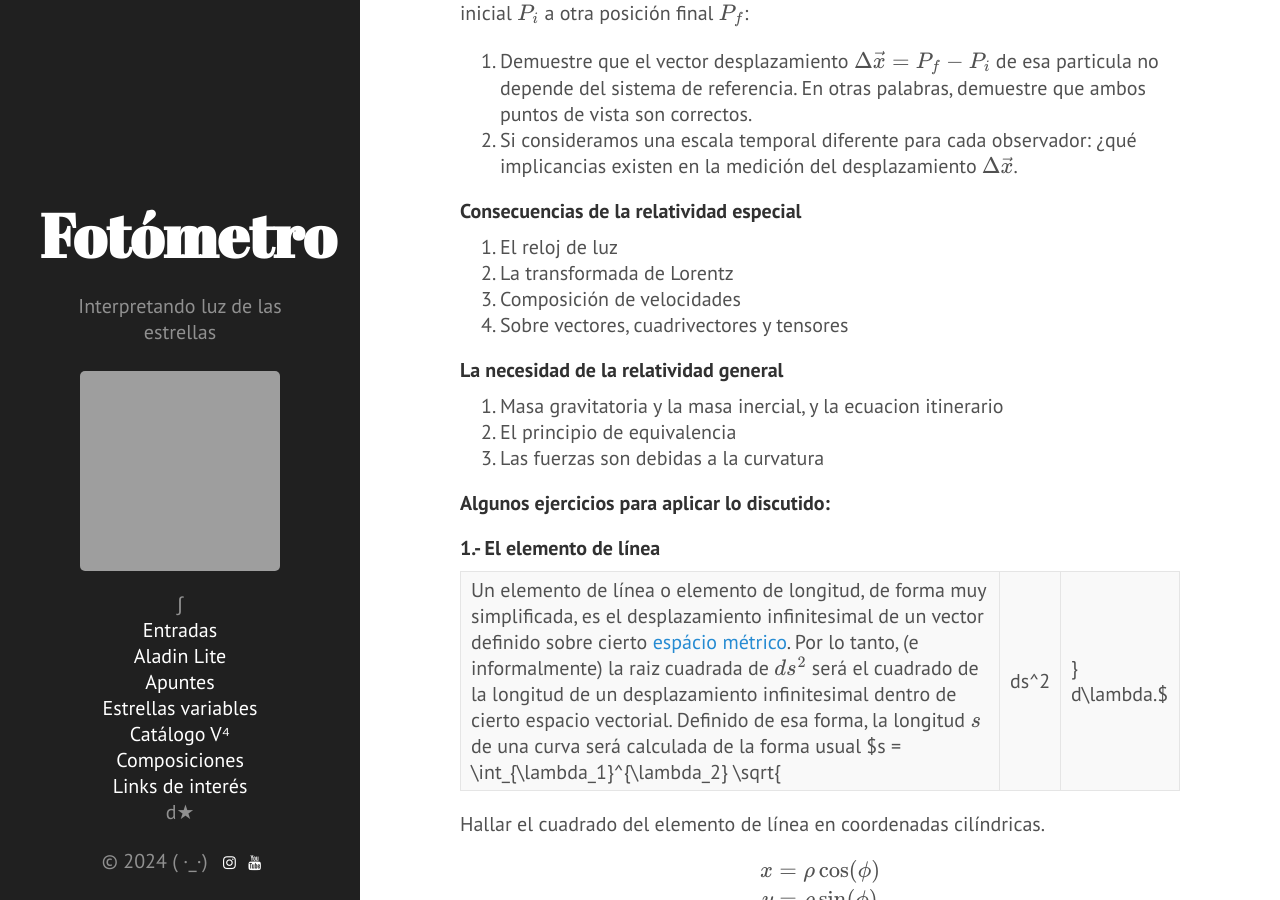
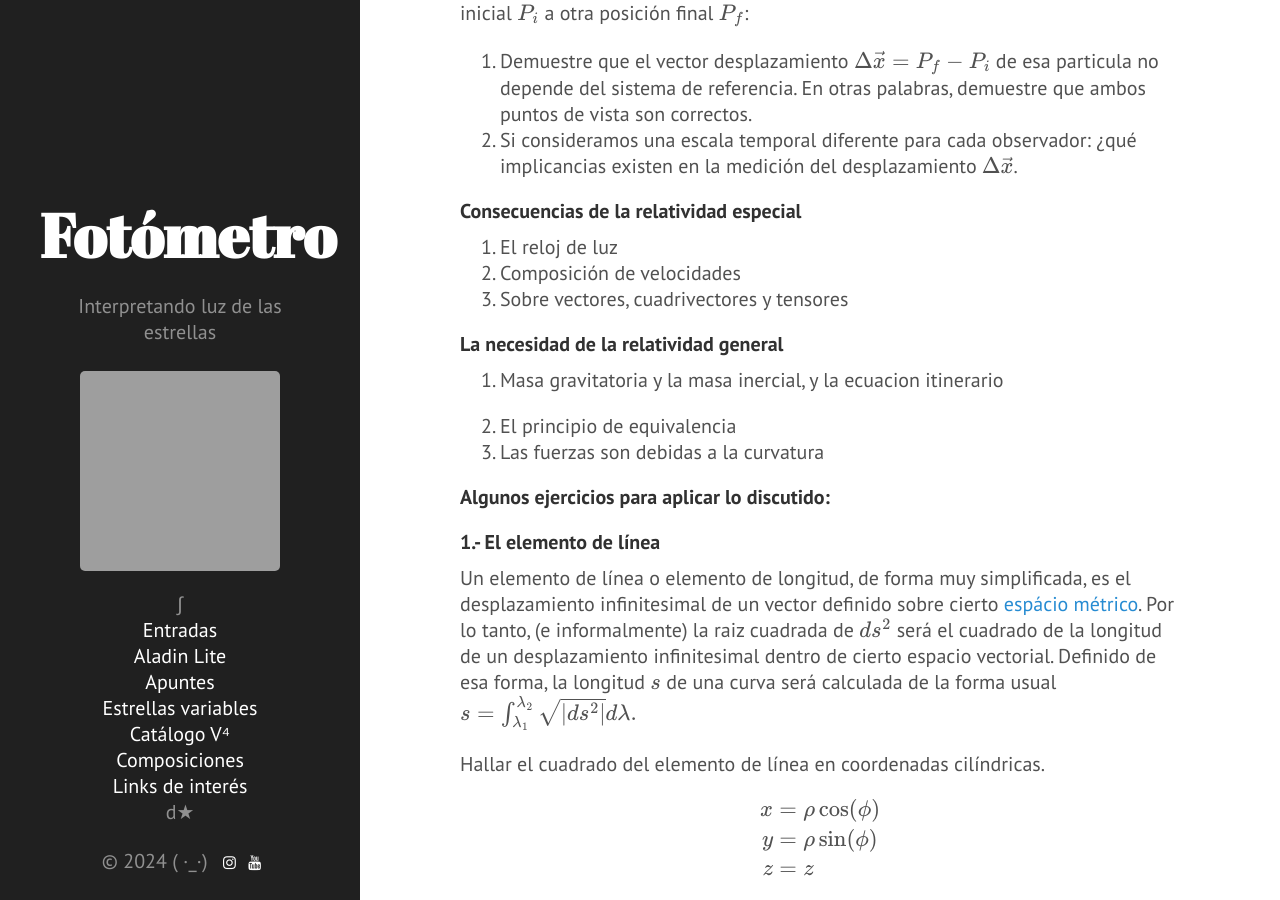
Before and after one commit to nicomedinap/nicomedinap.github.io, a Jekyll site: the page built from apuntes/FisicaDeFronteras/RelatividadGeneral.md, in a window 1280 px wide and 900 px high, scrolled down 13153 px. Built offline with Jekyll 4.4.1, drawn with Linux system fonts in a browser that asks for light colours; formulas are drawn with MathJax 3; a script that is not in the unit is left out; grey boxes are pictures that could not be loaded.

Commit message:
Update RelatividadGeneral.md

```diff
--- a/apuntes/FisicaDeFronteras/RelatividadGeneral.md
+++ b/apuntes/FisicaDeFronteras/RelatividadGeneral.md
@@ -436,13 +436,14 @@ Si ambos sistemas de referencia observan una particula moverse desde un punto in
 #### Consecuencias de la relatividad especial
 
 1. El reloj de luz
-2. La transformada de Lorentz
-3. Composición de velocidades
-4. Sobre vectores, cuadrivectores y tensores
+2. Composición de velocidades
+3. Sobre vectores, cuadrivectores y tensores
 
 #### La necesidad de la relatividad general
 
 1. Masa gravitatoria y la masa inercial, y la ecuacion itinerario
+
+
 2. El principio de equivalencia
 3. Las fuerzas son debidas a la curvatura
 
@@ -450,7 +451,7 @@ Si ambos sistemas de referencia observan una particula moverse desde un punto in
 
 ##### 1.- El elemento de línea
 
-Un elemento de línea o elemento de longitud, de forma muy simplificada, es el desplazamiento infinitesimal de un vector definido sobre cierto [espácio métrico](https://es.wikipedia.org/wiki/Espacio_m%C3%A9trico){:target="_blank"}. Por lo tanto, (e informalmente) la raiz cuadrada de $ds^2$ será el cuadrado de la longitud de un desplazamiento infinitesimal dentro de cierto espacio vectorial. Definido de esa forma, la longitud $s$ de una curva será calculada de la forma usual $s = \int_{\lambda_1}^{\lambda_2} \sqrt{|ds^2|} d\lambda.$
+Un elemento de línea o elemento de longitud, de forma muy simplificada, es el desplazamiento infinitesimal de un vector definido sobre cierto [espácio métrico](https://es.wikipedia.org/wiki/Espacio_m%C3%A9trico){:target="_blank"}. Por lo tanto, (e informalmente) la raiz cuadrada de $ds^2$ será el cuadrado de la longitud de un desplazamiento infinitesimal dentro de cierto espacio vectorial. Definido de esa forma, la longitud $s$ de una curva será calculada de la forma usual $s = \int_{\lambda_1}^{\lambda_2} \sqrt{\|ds^2\|} d\lambda.$
 
 Hallar el cuadrado del elemento de línea en coordenadas cilíndricas.
 
```
